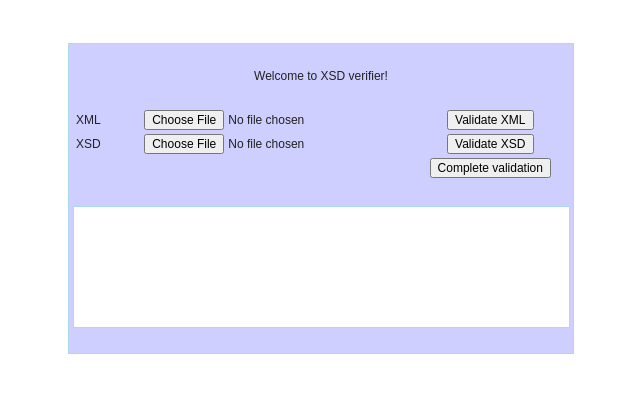
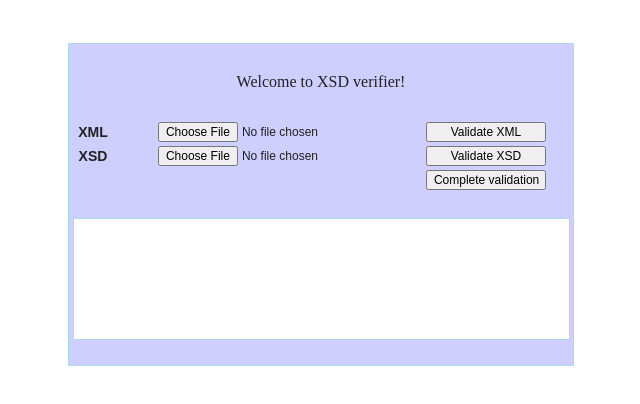
Before and after one commit to Naify/XSD_verifier, a plain HTML site: page index.html in a window 1280 px wide. Shown: the whole page, without its empty margins (319-959 px from the left). Drawn offline with nearby package versions, Linux system fonts and the light colour scheme; some packages are replaced by stand-ins of ours; a script that the page names is missing.

Commit message:
'css changes'

```diff
--- a/index.html
+++ b/index.html
@@ -16,18 +16,18 @@
 			<table id="sender">
 				<tr>
 					<td>XML</td>
-					<td><input type="file" name="xml" /></td>
-					<td><input type="submit" id="xmlval" value="Validate XML" onclick="document.theForm.func.value='xmlval'" /></td>
+					<td><input type="file" class="file" name="xml" /></td>
+					<td><input type="submit" class="button" id="xmlval" value="Validate XML" onclick="document.theForm.func.value='xmlval'" /></td>
 				</tr>
 				<tr>
 					<td>XSD</td>
-					<td><input type="file" name="xsd" /></td>
-					<td><input type="submit" id="xsdval" value="Validate XSD" onclick="document.theForm.func.value='xsdval'" /></td>
+					<td><input type="file" class="file" name="xsd" /></td>
+					<td><input type="submit" class="button" id="xsdval" value="Validate XSD" onclick="document.theForm.func.value='xsdval'" /></td>
 				</tr>
 				<tr>
 					<td></td>
 					<td></td>
-					<td><input type="submit" id="upload" value="Complete validation" onclick="document.theForm.func.value='comlpval'" /></td>
+					<td><input type="submit" class="button" id="upload" value="Complete validation" onclick="document.theForm.func.value='comlpval'" /></td>
 				</tr>
 			</table>
 			<input type="hidden" name="func" id="func" value="null" />
--- a/lib.js
+++ b/lib.js
@@ -2,10 +2,20 @@ $(document).ready(function() {
 
 	$('#former').ajaxForm(function() {
 
-		success: function(answer){
-			$("#logbox").html(answer); //Insert chat log into the #chatbox div
-		}
+		alert('123');
+
+		// success: function(answer){
+			// $("#logbox").html(answer); //Insert chat log into the #chatbox div
+		//}
 
 	});
 
- });
+});
+
+// $(document).ready(function() {
+
+	// $('#former').ajaxForm(function() {
+		// alert("Thank you for your comment!");
+	// });
+
+// });
--- a/style.css
+++ b/style.css
@@ -4,18 +4,23 @@ body {
 	font:12px arial;
 	color: #222;
 	text-align:center;
-	padding:35px; }
+	padding:35px;
+}
 
-input { font:12px arial; }
+input {
+	font:12px arial;
+}
 
 #sender {
 	width:100%;
 }
+
 #wrapper {
 	margin:0 auto;
 	background:#CECEFF;
 	width:504px;
-	border:1px solid #ACD8F0; }
+	border:1px solid #ACD8F0;
+}
 
 #logbox {
 	text-align:left;
@@ -27,11 +32,31 @@ input { font:12px arial; }
 	height:100px;
 	width:475px;
 	border:1px solid #ACD8F0;
-	overflow:auto; }
+	overflow:auto;
+}
 
-#load { width: 65px; }
+#load {
+	width: 65px;
+}
 
+#menu {
+	padding:12.5px 25px 12.5px 25px;
+}
 
-#menu { padding:12.5px 25px 12.5px 25px; }
+ .welcome {
+	float:center;
+	font:16px Sanvito;
+}
 
-.welcome { float:center; }
+.button {
+	width:120px;
+}
+
+.file {
+	width:200px;
+	max-width:200px;
+}
+
+table, td {
+	font:bold 14px arial
+}
```
